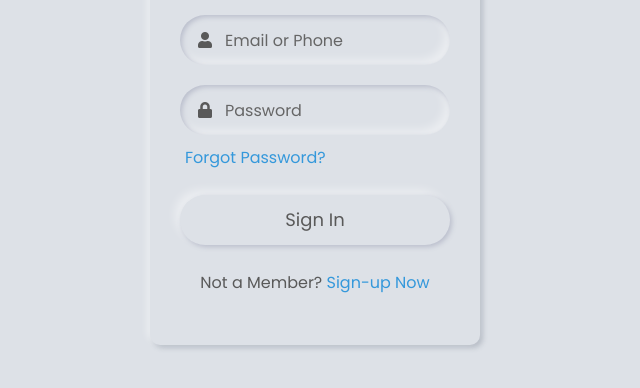
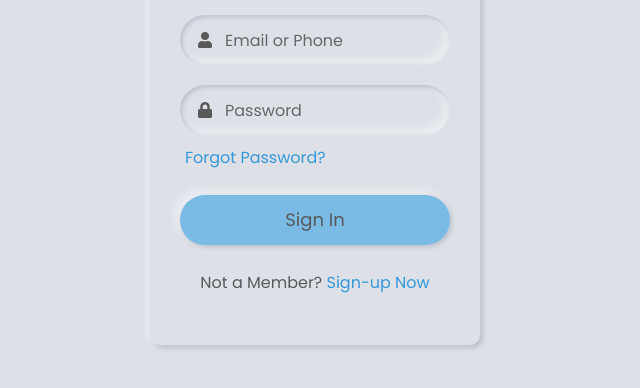
Before and after one commit to Simphiwe-Mabuya/login-page3, a plain HTML site: page index.html in a window 1280 px wide. In both pictures the pointer is over the button "Sign In". Shown: the part 110-498 px from the top of the page, without its empty margins (325-965 px from the left). Drawn offline with Linux system fonts and the light colour scheme.

Commit message:
Created a button hover rule on line 122 and a hyper-link hover rule on line 138

```diff
--- a/style.css
+++ b/style.css
@@ -119,6 +119,11 @@ button:focus {
     box-shadow: inset 2px 2px 5px #BABECC, inset -5px -5px 10px #ffffff73;
 }
 
+button:hover {
+    background: #7abbe6;
+    transition: ease-in-out 0.5s;
+}
+
 .sign-up {
     margin: 10px 0;
     color: #595959;
@@ -129,3 +134,7 @@ button:focus {
     color: #3498db;
     text-decoration: none;
 }
+
+.sign-up a:hover {
+    text-decoration: underline;
+}
```
